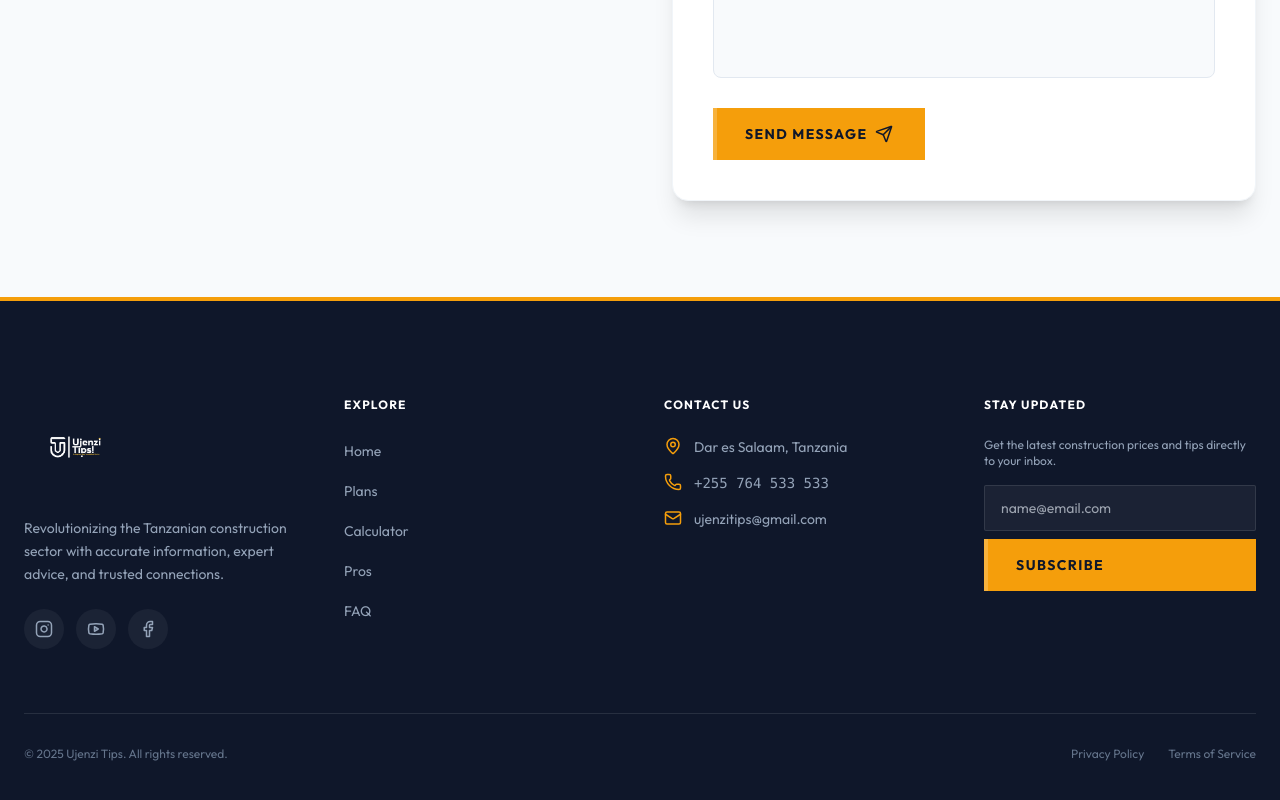
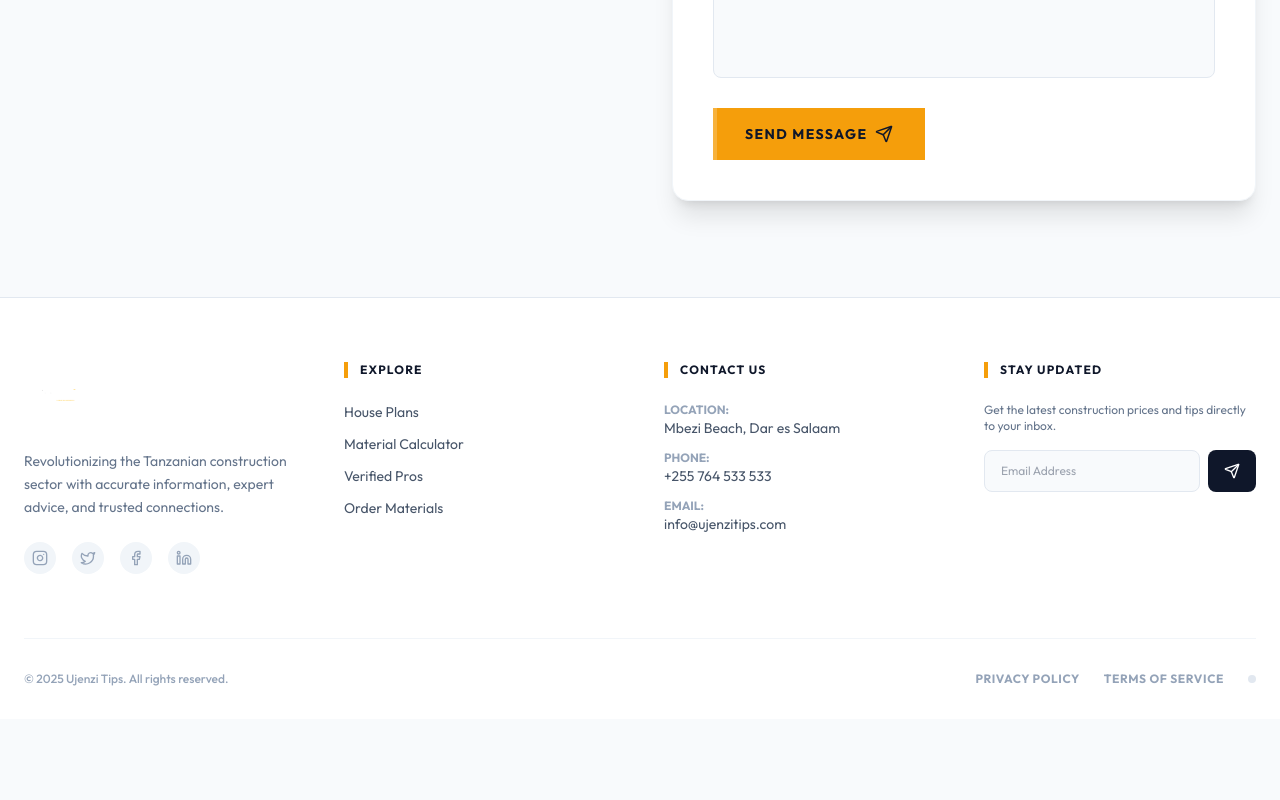
Before and after one commit to abdalahjoseph52-afk/ujenzi-tips, a React (Vite) app: page / in a window 1280 px wide. Shown: the part 5706-6506 px from the top of the page. After the commit the page ends 6425 px from the top, so only its background shows below. Built offline with nearby package versions, Linux system fonts and the light colour scheme; no server answers.

Commit message:
Add secret admin login link to footer

```diff
--- a/src/components/layout/Footer.jsx
+++ b/src/components/layout/Footer.jsx
@@ -1,6 +1,5 @@
 import React from 'react';
-import { Instagram, Youtube, Facebook, Mail, Phone, MapPin } from 'lucide-react';
-import Button from '../ui/Button';
+import { Facebook, Twitter, Instagram, Linkedin, Send } from 'lucide-react';
 import { useLanguage } from '../../hooks/useLanguage';
 import logo from '../../assets/logo.png';
 
@@ -8,76 +7,100 @@ const Footer = () => {
   const { t } = useLanguage();
 
   return (
-    <footer className="bg-ujenzi-dark pt-24 pb-12 relative overflow-hidden border-t-4 border-ujenzi-accent">
+    <footer className="bg-white border-t border-slate-200 pt-16 pb-8 text-slate-600">
       <div className="max-w-7xl mx-auto px-6">
+
+        {/* Top Section */}
         <div className="grid grid-cols-1 md:grid-cols-2 lg:grid-cols-4 gap-12 mb-16">
 
-          {/* Brand */}
-          <div className="space-y-6">
-            <img src={logo} alt="Ujenzi Tips" className="h-24 w-auto object-contain" />
-            <p className="text-slate-400 text-sm leading-relaxed">{t.footer.desc}</p>
-            <div className="flex gap-3">
-              <SocialIcon Icon={Instagram} link="https://www.instagram.com/ujenzitips_?igsh=MWljeHU5eGN0OHg3cA==" />
-              <SocialIcon Icon={Youtube} link="https://youtube.com/@ujenzitips?si=FbPZUHIjSKFogwc6" />
-              <SocialIcon Icon={Facebook} link="https://www.facebook.com/share/19kSKF1fae/" />
+          {/* Brand Info */}
+          <div>
+            <img src={logo} alt="Ujenzi Tips" className="h-16 w-auto mb-6 opacity-90" />
+            <p className="text-sm leading-relaxed mb-6 text-slate-500">
+              {t.footer.desc}
+            </p>
+            <div className="flex gap-4">
+              {[Instagram, Twitter, Facebook, Linkedin].map((Icon, i) => (
+                <a key={i} href="#" className="w-8 h-8 rounded-full bg-slate-100 flex items-center justify-center text-slate-400 hover:bg-ujenzi-accent hover:text-white transition-all">
+                  <Icon size={16} />
+                </a>
+              ))}
             </div>
           </div>
 
-          {/* Links */}
+          {/* Quick Links */}
           <div>
-            <h4 className="text-white font-bold uppercase tracking-widest text-xs mb-6">{t.footer.explore}</h4>
-            <ul className="space-y-3 text-sm text-slate-400">
-              <li><a href="/" className="hover:text-ujenzi-accent transition-colors block py-1">{t.nav.home}</a></li>
-              <li><a href="/plans" className="hover:text-ujenzi-accent transition-colors block py-1">{t.nav.plans}</a></li>
-              <li><a href="/calculator" className="hover:text-ujenzi-accent transition-colors block py-1">{t.nav.calc}</a></li>
-              <li><a href="/pros" className="hover:text-ujenzi-accent transition-colors block py-1">{t.nav.pros}</a></li>
-              <li><a href="/faq" className="hover:text-ujenzi-accent transition-colors block py-1">{t.nav.faq}</a></li>
+            <h4 className="text-slate-900 font-bold uppercase tracking-widest text-xs mb-6 border-l-4 border-ujenzi-accent pl-3">
+              {t.footer.explore}
+            </h4>
+            <ul className="space-y-3 text-sm">
+              <li><a href="/plans" className="hover:text-ujenzi-accent transition-colors flex items-center gap-2">House Plans</a></li>
+              <li><a href="/calculator" className="hover:text-ujenzi-accent transition-colors flex items-center gap-2">Material Calculator</a></li>
+              <li><a href="/pros" className="hover:text-ujenzi-accent transition-colors flex items-center gap-2">Verified Pros</a></li>
+              <li><a href="/order" className="hover:text-ujenzi-accent transition-colors flex items-center gap-2">Order Materials</a></li>
             </ul>
           </div>
 
-          {/* Contact */}
+          {/* Contact Info */}
           <div>
-            <h4 className="text-white font-bold uppercase tracking-widest text-xs mb-6">{t.footer.contact}</h4>
-            <ul className="space-y-4 text-sm text-slate-400">
-              <li className="flex gap-3">
-                <MapPin size={18} className="text-ujenzi-accent shrink-0" />
-                <span>{t.contact.locText}</span>
+            <h4 className="text-slate-900 font-bold uppercase tracking-widest text-xs mb-6 border-l-4 border-ujenzi-accent pl-3">
+              {t.footer.contact}
+            </h4>
+            <ul className="space-y-3 text-sm">
+              <li className="flex flex-col">
+                <span className="text-xs font-bold text-slate-400 uppercase">Location:</span>
+                <span>Mbezi Beach, Dar es Salaam</span>
               </li>
-              <li className="flex gap-3">
-                <Phone size={18} className="text-ujenzi-accent shrink-0" />
-                <span className="font-mono">+255 764 533 533</span>
+              <li className="flex flex-col">
+                <span className="text-xs font-bold text-slate-400 uppercase">Phone:</span>
+                <span>+255 764 533 533</span>
               </li>
-              <li className="flex gap-3">
-                <Mail size={18} className="text-ujenzi-accent shrink-0" />
-                <span>ujenzitips@gmail.com</span>
+              <li className="flex flex-col">
+                <span className="text-xs font-bold text-slate-400 uppercase">Email:</span>
+                <span>info@ujenzitips.com</span>
               </li>
             </ul>
           </div>
 
           {/* Newsletter */}
           <div>
-            <h4 className="text-white font-bold uppercase tracking-widest text-xs mb-6">{t.footer.newsletter}</h4>
-            <p className="text-slate-400 text-xs mb-4">{t.footer.newsDesc}</p>
-            <form action="https://formsubmit.co/ujenzitips@gmail.com" method="POST" className="flex flex-col gap-2">
-              <input type="hidden" name="_subject" value="New Newsletter Subscriber!" />
+            <h4 className="text-slate-900 font-bold uppercase tracking-widest text-xs mb-6 border-l-4 border-ujenzi-accent pl-3">
+              {t.footer.newsletter}
+            </h4>
+            <p className="text-xs mb-4 text-slate-500">{t.footer.newsDesc}</p>
+            <div className="flex gap-2">
               <input
                 type="email"
-                name="email"
-                placeholder="name@email.com"
-                required
-                className="bg-white/5 border border-white/10 px-4 py-3 text-white text-sm focus:border-ujenzi-accent focus:outline-none rounded-sm w-full"
+                placeholder="Email Address"
+                className="bg-slate-50 border border-slate-200 text-slate-900 text-xs px-4 py-3 rounded-lg w-full focus:outline-none focus:border-ujenzi-accent"
               />
-              <Button variant="primary" className="w-full justify-center">{t.footer.sub}</Button>
-            </form>
+              <button className="bg-slate-900 text-white px-4 rounded-lg hover:bg-ujenzi-accent hover:text-slate-900 transition-colors">
+                <Send size={16} />
+              </button>
+            </div>
           </div>
-
         </div>
 
-        <div className="border-t border-white/10 pt-8 flex flex-col md:flex-row justify-between items-center gap-4 text-xs text-slate-500">
-          <p>&copy; 2025 Ujenzi Tips. {t.footer.rights}</p>
-          <div className="flex gap-6">
-            <a href="/privacy" className="hover:text-white transition-colors">Privacy Policy</a>
-            <a href="/terms" className="hover:text-white transition-colors">Terms of Service</a>
+        {/* Bottom Bar */}
+        <div className="border-t border-slate-100 pt-8 flex flex-col md:flex-row justify-between items-center gap-4">
+          <p className="text-xs text-slate-400 font-medium">
+            &copy; {new Date().getFullYear()} Ujenzi Tips. {t.footer.rights}
+          </p>
+
+          <div className="flex items-center gap-6 text-xs font-bold text-slate-400 uppercase tracking-wider">
+            <a href="/terms" className="hover:text-ujenzi-accent">Privacy Policy</a>
+            <a href="/terms" className="hover:text-ujenzi-accent">Terms of Service</a>
+
+            {/* LINK YA SIRI (SECRET ADMIN DOT) */}
+            <a
+              href="https://ujenzi-tips-admin.sanity.studio/"
+              target="_blank"
+              rel="noreferrer"
+              title="Staff Access"
+              className="w-2 h-2 rounded-full bg-slate-200 hover:bg-ujenzi-accent hover:scale-150 transition-all cursor-pointer"
+            >
+            </a>
+
           </div>
         </div>
       </div>
@@ -85,10 +108,4 @@ const Footer = () => {
   );
 };
 
-const SocialIcon = ({ Icon, link }) => (
-  <a href={link} target="_blank" rel="noreferrer" className="w-10 h-10 rounded-full bg-white/5 flex items-center justify-center text-slate-400 hover:bg-ujenzi-accent hover:text-ujenzi-dark transition-all duration-300">
-    <Icon size={18} />
-  </a>
-);
-
 export default Footer;
```
